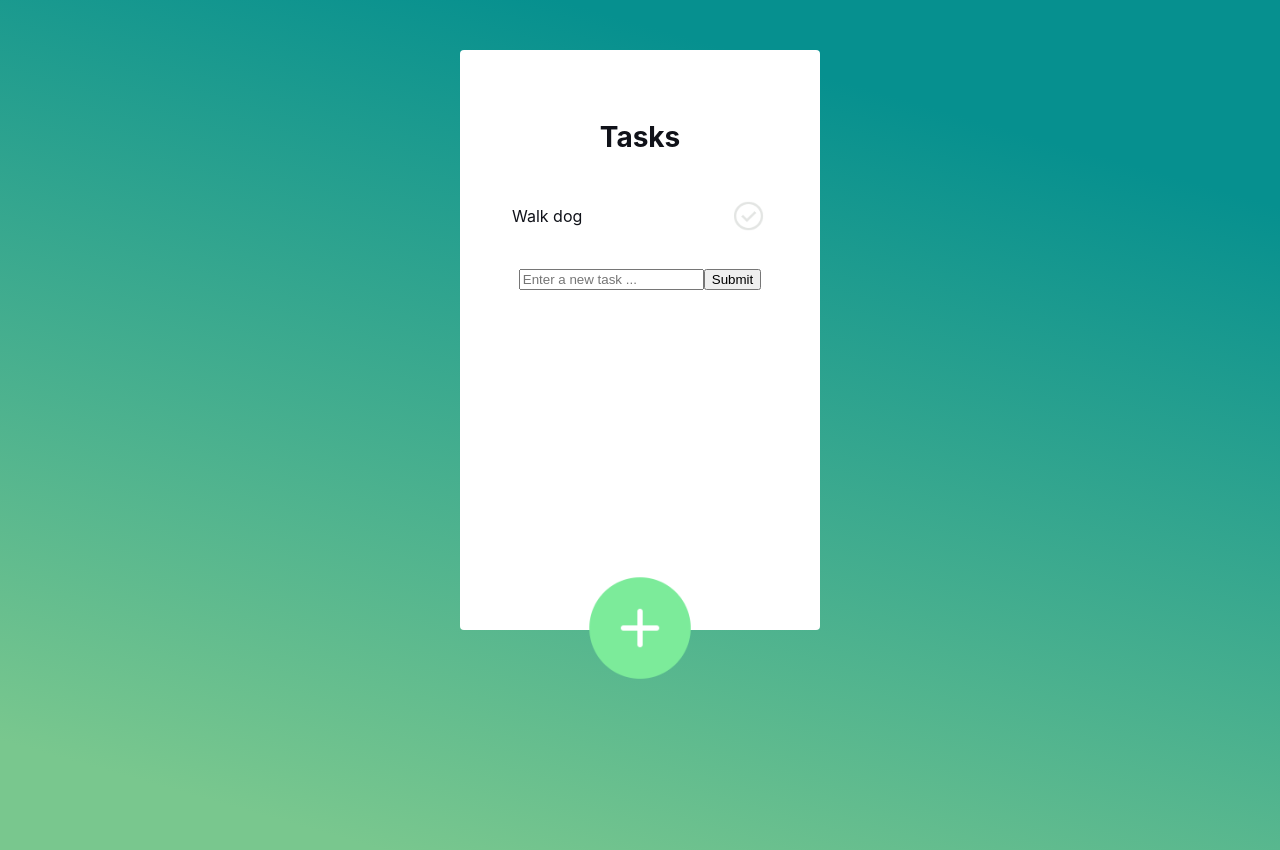
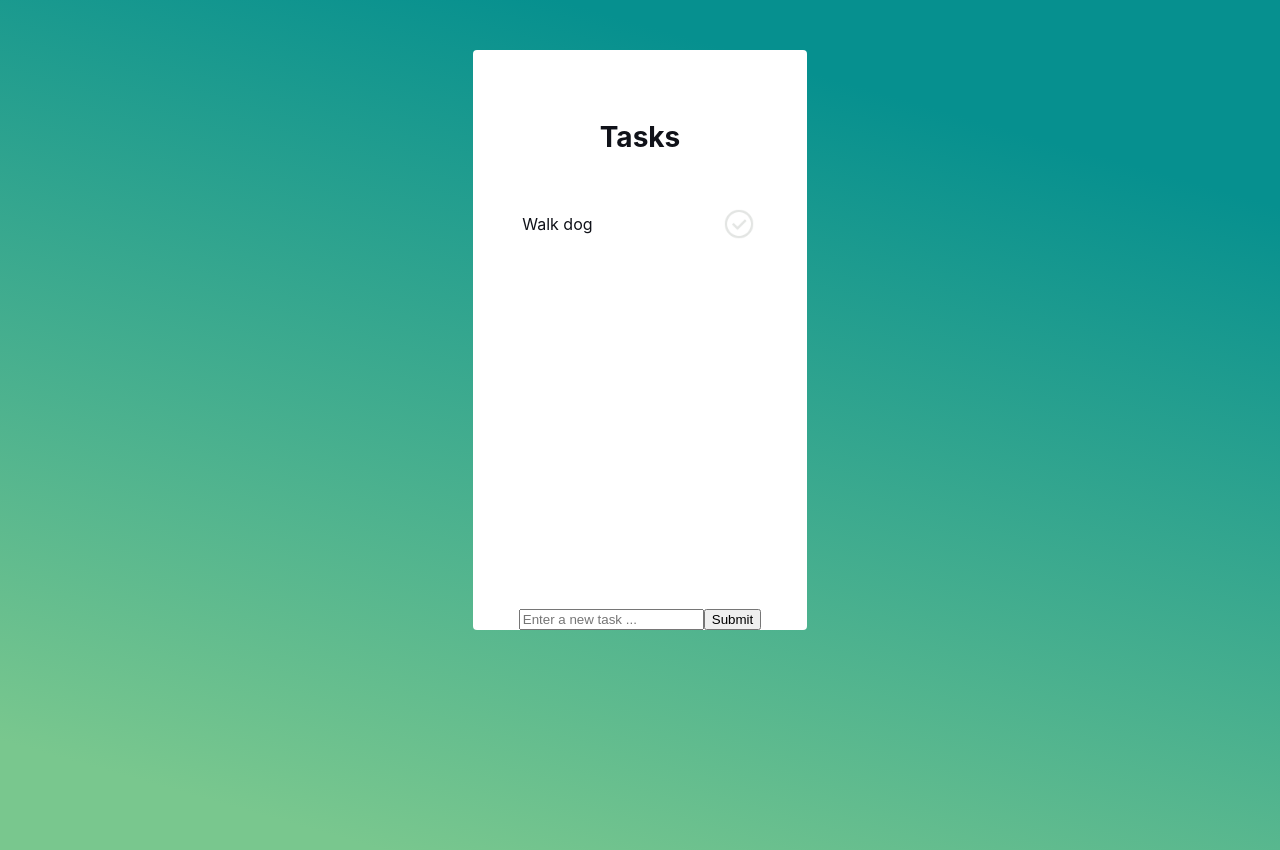
Before and after one commit to ewether/react-to-do, a React (Create React App) app: page / in a window 1280 px wide. Both pictures are taken after a click on the picture 640 px from the left and 628 px from the top of the page. Built offline with nearby package versions, Linux system fonts and the light colour scheme.

Commit message:
added scroll to todos wrapper

```diff
--- a/src/App.css
+++ b/src/App.css
@@ -13,7 +13,7 @@ body {
   /* background-color: #fcfffe; */
   /* background-color: #f7f7f7; */
   background-color: #fff;
-  width: 25%;
+  width: 23%;
   max-width: 800px;
   margin: 50px auto 0px;
   padding: 40px 20px;
@@ -26,6 +26,11 @@ body {
 .main-wrapper h1 {
   font-size: 1.75em;
   margin: 30px 0 40px;
+}
+
+.todos-wrapper {
+  max-height: 370px;
+  overflow: overlay;
 }
 
 .new-todo {
@@ -73,7 +78,7 @@ body {
 
 .checkmark {
   height: 38px;
-  width: 39px;
+  width: 38px;
 }
 
 .delete-button {
@@ -110,6 +115,34 @@ body {
   margin: auto;
 }
 
-.add-task-icon:hover {
+.icon-hover {
   transform: rotate(90deg);
 }
+
+.icon-click {
+  transform: rotate(180deg);
+}
+
+.show-add-task {
+  display: block;
+}
+
+.hide-add-task {
+  display: none;
+}
+
+.form {
+  position: absolute;
+  bottom: 0px;
+  left: 0;
+  right: 0;
+  margin: auto;
+}
+
+.show-form {
+  display: block;
+}
+
+.hide-form {
+  display: none;
+}
--- a/src/components/AllToDos.jsx
+++ b/src/components/AllToDos.jsx
@@ -7,6 +7,9 @@ function AllToDos() {
     const [todos, setTodos] = useState([
         'Walk dog',
     ])
+    const [showForm, setShowForm] = useState(false);
+    const [iconClick, setIconClick] = useState(false);
+    const [iconHover, setIconHover] = useState(false);
 
     const addTodo = (text) => {
         const newTodos = [...todos, text];
@@ -22,6 +25,14 @@ function AllToDos() {
         e.preventDefault();
         addTodo(userInput);
         setValue('');
+        setShowForm(!showForm);
+    }
+
+    function onIconClick() {
+        setIconClick(!iconClick);
+        setTimeout(() => {
+          setShowForm(!showForm);
+        }, 500);
     }
 
     return (
@@ -33,21 +44,44 @@ function AllToDos() {
             <ToDo text={todo} />
           ))}
         </section>
-        <div className="new-todo">
-          <img className="add-task-icon" src={AddTask} alt="Add task" />
-          <form onSubmit={handleSubmit}>
+
+        {showForm ?
+            <form
+            onSubmit={handleSubmit}
+            className={`form ${showForm ? "show-form" : "hide-form"}`}
+            >
             <label>
-              <input
+                <input
                 value={value}
                 onChange={handleChange}
                 type="text"
                 name="todo"
                 placeholder="Enter a new task ..."
-              />
+                />
             </label>
             <input type="submit" value="Submit" />
-          </form>
-        </div>
+            </form>
+        :
+            <div className="new-todo">
+                <img
+                className={`add-task-icon ${
+                showForm
+                    ? "hide-add-task"
+                    : iconClick
+                    ? "icon-click"
+                    : iconHover
+                    ? "icon-hover"
+                    : "show-add-task"
+                }`}
+                src={AddTask}
+                alt="Add task"
+                onClick={() => onIconClick()}
+                onMouseOver={() => setIconHover(!iconHover)}
+                onMouseOut={() => setIconHover(!iconHover)}
+                />
+            </div>
+        }
+
       </div>
     );
 }
--- a/src/components/ToDo.jsx
+++ b/src/components/ToDo.jsx
@@ -47,7 +47,16 @@ function ToDo({ text }) {
             <div className="todo-buttons">
               {/* <div className="checkmark-wrapper"> */}
               {complete ? (
-                <img className="checkmark" src={Checkmark} alt="checkmark" />
+                <img
+                  className={`checkmark ${
+                    checkHover ? "delete-button" : "checkmark grey-checkmark"
+                  }`}
+                  src={checkHover ? RedDelete : Checkmark}
+                  alt="checkmark"
+                  onMouseOver={() => toCheckHover()}
+                  onMouseOut={() => toCheckHover()}
+                  onClick={() => deleteClick()}
+                />
               ) : (
                 <img
                   className={`checkmark ${
@@ -55,12 +64,16 @@ function ToDo({ text }) {
                   }`}
                   // className="checkmark grey-checkmark"
                   src={
-                    checkHover ? RedDelete : hover ? LtGrnCheckmark : GreyCheckmark
+                    checkHover
+                      ? RedDelete
+                      : hover
+                      ? LtGrnCheckmark
+                      : GreyCheckmark
                   }
                   alt="grey checkmark"
                   onMouseOver={() => toCheckHover()}
                   onMouseOut={() => toCheckHover()}
-                  // onClick={() => deleteClick()}
+                  onClick={() => deleteClick()}
                 />
               )}
               {/* </div> */}
```
